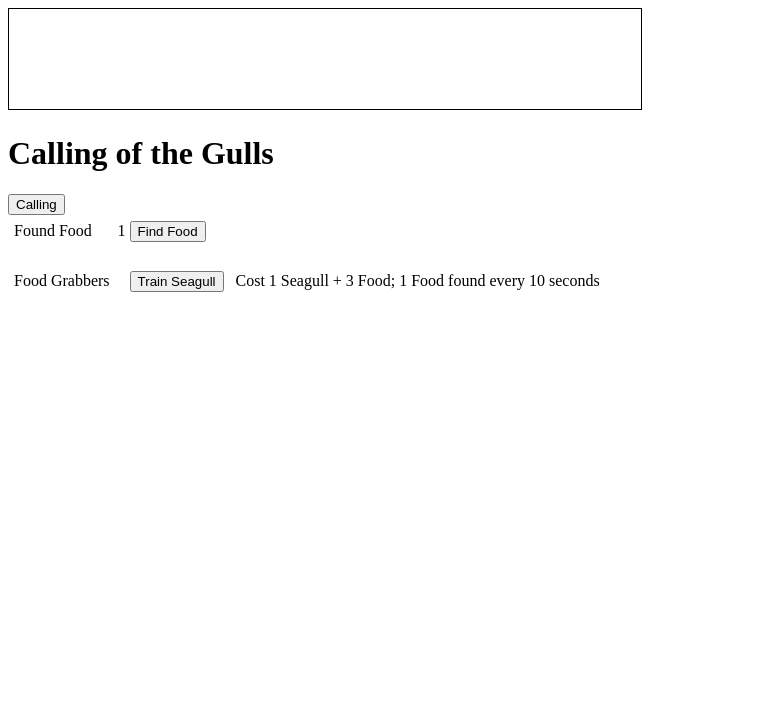
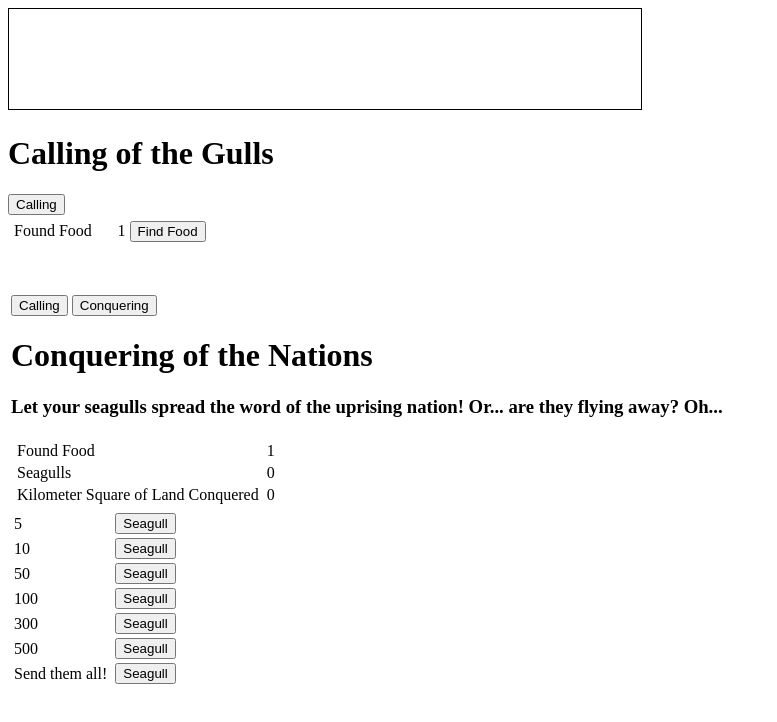
Before and after one commit to WY-OwO/Time_Management_2, a plain HTML site: page index.html in a window 1280 px wide. Both pictures are taken after a click on the button "Find Food". Shown: the whole page, without its empty margins (0-777 px from the left). Drawn offline with Linux system fonts and the light colour scheme.

Commit message:
big changes

```diff
--- a/incremental.js
+++ b/incremental.js
@@ -13,12 +13,8 @@ const GameInstance = class {
 
       this.resource1 = 0;
       this.resource2 = 0;
+      this.resource3 = 0;
 
-
-
-      this.collectorsProtected = 0;
-      this.findersProtected = 0;
-      this.gardenCollectors = 0;
 
     }
 
@@ -27,7 +23,8 @@ const GameInstance = class {
 
     // the following functions are to be called from buttons in the index.html
     gainResource1(){ this.resource1 +=1; this.updateDisplay();}
-    gainResource2(){ this.resource2 +=2; this.resource1 -=5;this.updateDisplay();}
+    gainResource2(){ this.resource2 +=1; this.resource1 -=5;this.updateDisplay();}
+    gainResource3(){ this.resource3 +=1; this.resource1 -=3; this.resource2 -=1; this.updateDisplay()}
 
     runResource2Work(){
         this.resource1 += this.resource2;
@@ -43,12 +40,14 @@ const GameInstance = class {
     updateDisplay(){
       io.writeValueIntoClass(this.resource1, "resource1Number")
       io.writeValueIntoClass(this.resource2, "resource2Number")
+      io.writeValueIntoClass(this.resource3, "resource3Number")
+      io.writeValueIntoClass(this.resource3, "resource4Number")
     }
 
   };
 
 
-  // this function forom JQuery waits until the web page is fully loaded before triggering the start of the game
+  // this function from JQuery waits until the web page is fully loaded before triggering the start of the game
   $( document ).ready(function() {
     game = new GameInstance();
     game.narrativeManager.setup();
--- a/index.html
+++ b/index.html
@@ -80,7 +80,7 @@ display: inline-block;
     <button onclick=game.swichPanels("panel1") id="showPanel1"> Calling</button>
     <button onclick=game.swichPanels("panel2") id="showPanel2"> Conquering</button>
     <h1> Conquering of the Nations</h1>
-    <h3>How far can you spread? </h3>
+    <h3>Let your seagulls spread the word of the uprising nation! Or... are they flying away? Oh... </h3>
     <table>
         <tr>
             <td>
@@ -95,17 +95,51 @@ display: inline-block;
                         <td> </td>
                         <td class="resource2Number"></td>
                     </tr>
-
+                    <tr>
+                        <td> Kilometer Square of Land Conquered</td>
+                        <td> </td>
+                        <td class="resource4Number"></td>
+                    </tr>
+                </table>
+            </td>
+        </tr>
     </table>
     <table>
+            <td>5</td>
+            <td> </td>
+            <td><button class="expand" onclick="game.expand(5, 1)">Seagull</button></td>
+        </tr>
         <tr>
-            <td>1</td>
+            <td>10</td>
             <td> </td>
-            <td><button class="expand" onclick="game.expand(1, 1)">Seagull</button></td>
+            <td><button class="expand" onclick="game.expand(10, 1)">Seagull</button></td>
+        </tr>
+        <tr>
+            <td>50</td>
+            <td> </td>
+            <td><button class="expand" onclick="game.expand(50, 1)">Seagull</button></td>
+        </tr>
+        <tr>
+            <td>100</td>
+            <td> </td>
+            <td><button class="expand" onclick="game.expand(100, 1)">Seagull</button></td>
+        </tr>
+        <tr>
+            <td>300</td>
+            <td> </td>
+            <td><button class="expand" onclick="game.expand(300, 1)">Seagull</button></td>
+        </tr>
+        <tr>
+            <td>500</td>
+            <td> </td>
+            <td><button class="expand" onclick="game.expand(500, 1)">Seagull</button></td>
+        </tr>
+        <tr>
+            <td>Send them all!</td>
+            <td> </td>
+            <td><button class="expand" onclick="game.expand(-1, 1)">Seagull</button></td>
         </tr>
     </table>
-
-
 </div>
 
 
--- a/narrativeManager.js
+++ b/narrativeManager.js
@@ -14,21 +14,30 @@ const narrativeManager = class {
       unlock:function(){io.showElement("resource2Row")},
       report: function(){
         io.appendIntoElement("You can bribe seagulls now.", "reports");
-        io.writeIntoElement ("Updated Name", "era");
         }
     },
     {
+        triggered: false,
+        test: function(data){return data.resource2 >= 10},
+        unlock:function(){io.showElement("resource3Row")},
+        report: function(){
+          io.appendIntoElement("Assign seagulls to gather food.", "reports");
+          }
+      },
+    {
       triggered: false,
-      test: function(data){return data.resource2 >= 10},
+      test: function(data){return data.resource2 >= 30},
       unlock:function(){io.showElement("showPanel2")},
-      report: function(){io.appendIntoElement("Your seagulls are ready to conquer!", "reports");}
+      report: function(){io.appendIntoElement("Your seagulls are ready to conquer! Or run away. Take a bet.", "reports");}
     },
     ]
     }
 
     setup(){
       io.hideElement("resource2Row")
+      io.hideElement("resource3Row")
       io.hideElement("showPanel2")
+      io.hideElement("resource4Number")
     }
 
 
--- a/statAnalysis.js
+++ b/statAnalysis.js
@@ -1,6 +1,6 @@
 // list which resources you want to track
 
-trackedValues = ["resource1", "resource2","resource3"]
+trackedValues = ["resource1", "resource2","resource3","resource4"]
 
 
 
```
